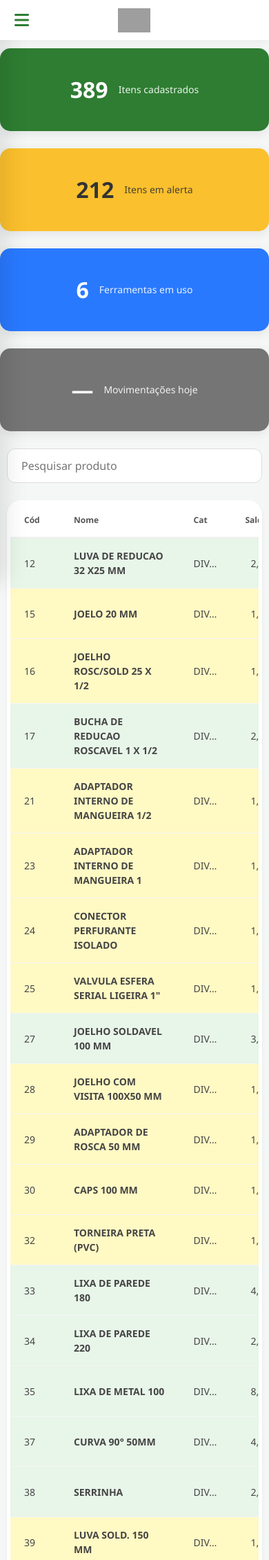
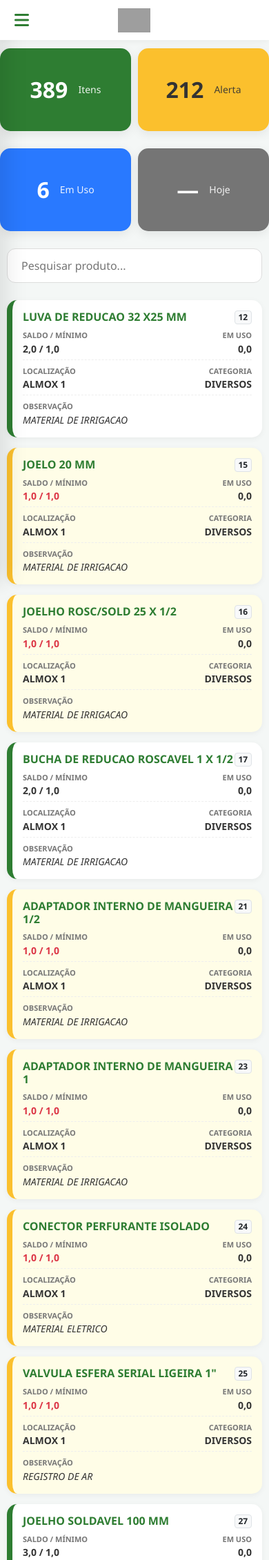
Before and after one commit to ycamillo2-art/almox360, a Django app: page / in a window 390 px wide. Shown: the top 2261 px of the page at 69% size. Run offline with Django 5.2, Linux system fonts and the light colour scheme; a user stored in the database is signed in; data comes from the database, SQL or seed files in the repository; some libraries are stand-ins or nearby versions; grey boxes are pictures that could not be loaded.

Commit message:
feat: implement hybrid mobile card layout for product list

```diff
--- a/almox/templates/almox/index.html
+++ b/almox/templates/almox/index.html
@@ -36,7 +36,6 @@
         border-radius: 20px;
         padding: 5px;
         box-shadow: 0 4px 20px rgba(0,0,0,0.05);
-        overflow: hidden;
     }
     .table-almox { width: 100%; border-collapse: separate; border-spacing: 0; }
     .table-almox th {
@@ -53,58 +52,121 @@
         border-bottom: 1px solid #f5f5f5;
     }
 
-    /* Status Colors from Screenshot */
     .row-ok { background-color: #e8f5e9 !important; }
     .row-alerta { background-color: #fff9c4 !important; }
 
-    .table-almox tr:hover { opacity: 0.9; cursor: pointer; }
+    /* Mobile Cards Layout */
+    .product-card-mobile {
+        display: none;
+        background: white;
+        border-radius: 15px;
+        padding: 15px;
+        margin-bottom: 15px;
+        border-left: 8px solid #2e7d32;
+        box-shadow: 0 2px 8px rgba(0,0,0,0.05);
+    }
+    .product-card-mobile.alert-item { border-left-color: #fbc02d; background-color: #fffde7; }
+
+    .card-row-data { display: flex; justify-content: space-between; margin-bottom: 8px; border-bottom: 1px dashed #eee; padding-bottom: 5px; }
+    .card-row-data:last-child { border-bottom: none; }
+    .card-label-small { font-size: 11px; color: #777; text-transform: uppercase; font-weight: bold; }
+    .card-value-small { font-size: 14px; color: #333; font-weight: 600; }
+
+    @media (max-width: 768px) {
+        .table-container { display: none; }
+        .product-card-mobile { display: block; }
+        .search-input { max-width: 100%; }
+    }
 </style>
 {% endblock %}
 
 {% block content %}
 <div class="row">
-    <div class="col-md-3">
+    <div class="col-md-3 col-6">
         <div class="dash-card bg-cadastrados">
             <span class="card-val">{{ total_itens }}</span>
-            <span class="card-label">Itens cadastrados</span>
+            <span class="card-label">Itens</span>
         </div>
     </div>
-    <div class="col-md-3">
+    <div class="col-md-3 col-6">
         <div class="dash-card bg-alerta">
             <span class="card-val">{{ itens_alerta }}</span>
-            <span class="card-label">Itens em alerta</span>
+            <span class="card-label">Alerta</span>
         </div>
     </div>
-    <div class="col-md-3">
+    <div class="col-md-3 col-6">
         <div class="dash-card bg-em-uso">
             <span class="card-val">{{ ferramentas_em_uso }}</span>
-            <span class="card-label">Ferramentas em uso</span>
+            <span class="card-label">Em Uso</span>
         </div>
     </div>
-    <div class="col-md-3">
+    <div class="col-md-3 col-6">
         <div class="dash-card bg-movimentacoes">
             <span class="card-val">—</span>
-            <span class="card-label">Movimentações hoje</span>
+            <span class="card-label">Hoje</span>
         </div>
     </div>
 </div>
 
 <div class="search-container">
-    <input type="text" id="searchInput" class="search-input" placeholder="Pesquisar produto">
+    <input type="text" id="searchInput" class="search-input" placeholder="Pesquisar produto...">
 </div>
 
+<!-- MOBILE VERSION (CARDS) -->
+<div id="mobileProducts">
+    {% for p in produtos %}
+    <div class="product-card-mobile mobile-item {% if p.saldo <= p.minimo %}alert-item{% endif %}">
+        <div class="d-flex justify-content-between align-items-start mb-2">
+            <h6 class="font-weight-bold m-0" style="color: #2e7d32;">{{ p.nome|upper }}</h6>
+            <span class="badge badge-light border">{{ p.codigo }}</span>
+        </div>
+
+        <div class="card-row-data">
+            <div>
+                <div class="card-label-small">Saldo / Mínimo</div>
+                <div class="card-value-small {% if p.saldo <= p.minimo %}text-danger{% endif %}">
+                    {{ p.saldo|floatformat:1 }} / {{ p.minimo|floatformat:1 }}
+                </div>
+            </div>
+            <div class="text-right">
+                <div class="card-label-small">Em Uso</div>
+                <div class="card-value-small">{{ p.em_uso|floatformat:1 }}</div>
+            </div>
+        </div>
+
+        <div class="card-row-data">
+            <div>
+                <div class="card-label-small">Localização</div>
+                <div class="card-value-small">{{ p.local }}</div>
+            </div>
+            <div class="text-right">
+                <div class="card-label-small">Categoria</div>
+                <div class="card-value-small">{{ p.categoria }}</div>
+            </div>
+        </div>
+
+        <div class="mt-2">
+            <div class="card-label-small">Observação</div>
+            <div class="card-value-small" style="font-style: italic; font-weight: normal;">{{ p.observacao|default:"-" }}</div>
+        </div>
+    </div>
+    {% endfor %}
+</div>
+
+<!-- DESKTOP VERSION (TABLE) -->
 <div class="table-container shadow-sm">
     <div style="overflow-x: auto;">
         <table class="table-almox" id="productTable">
             <thead>
                 <tr>
-                        <th>Cód</th>
+                    <th>Código</th>
                     <th>Nome</th>
-                        <th>Cat</th>
+                    <th>Categoria</th>
                     <th>Saldo</th>
-                        <th>Loc</th>
-                        <th>Mín</th>
+                    <th>Local</th>
+                    <th>Mínimo</th>
                     <th>Uso</th>
+                    <th>Obs</th>
                 </tr>
             </thead>
             <tbody>
@@ -112,11 +174,12 @@
                 <tr class="{% if p.saldo <= p.minimo %}row-alerta{% else %}row-ok{% endif %}">
                     <td>{{ p.codigo }}</td>
                     <td class="font-weight-bold">{{ p.nome }}</td>
-                        <td>{{ p.categoria|truncatechars:5 }}</td>
+                    <td>{{ p.categoria }}</td>
                     <td class="text-center">{{ p.saldo|floatformat:1 }}</td>
                     <td>{{ p.local }}</td>
                     <td class="text-center">{{ p.minimo|floatformat:1 }}</td>
                     <td class="text-center">{{ p.em_uso|floatformat:1 }}</td>
+                    <td>{{ p.observacao|default:"-" }}</td>
                 </tr>
                 {% endfor %}
             </tbody>
@@ -124,14 +187,21 @@
     </div>
 </div>
 
-
 <script>
     document.getElementById('searchInput').addEventListener('keyup', function() {
         let value = this.value.toLowerCase();
+
+        // Filter Table (Desktop)
         let rows = document.querySelectorAll('#productTable tbody tr');
         rows.forEach(row => {
             row.style.display = row.innerText.toLowerCase().includes(value) ? '' : 'none';
         });
+
+        // Filter Cards (Mobile)
+        let cards = document.querySelectorAll('.mobile-item');
+        cards.forEach(card => {
+            card.style.display = card.innerText.toLowerCase().includes(value) ? '' : 'none';
+        });
     });
 </script>
 {% endblock %}
```
Lines whose indentation alone changed are shown as unchanged.
